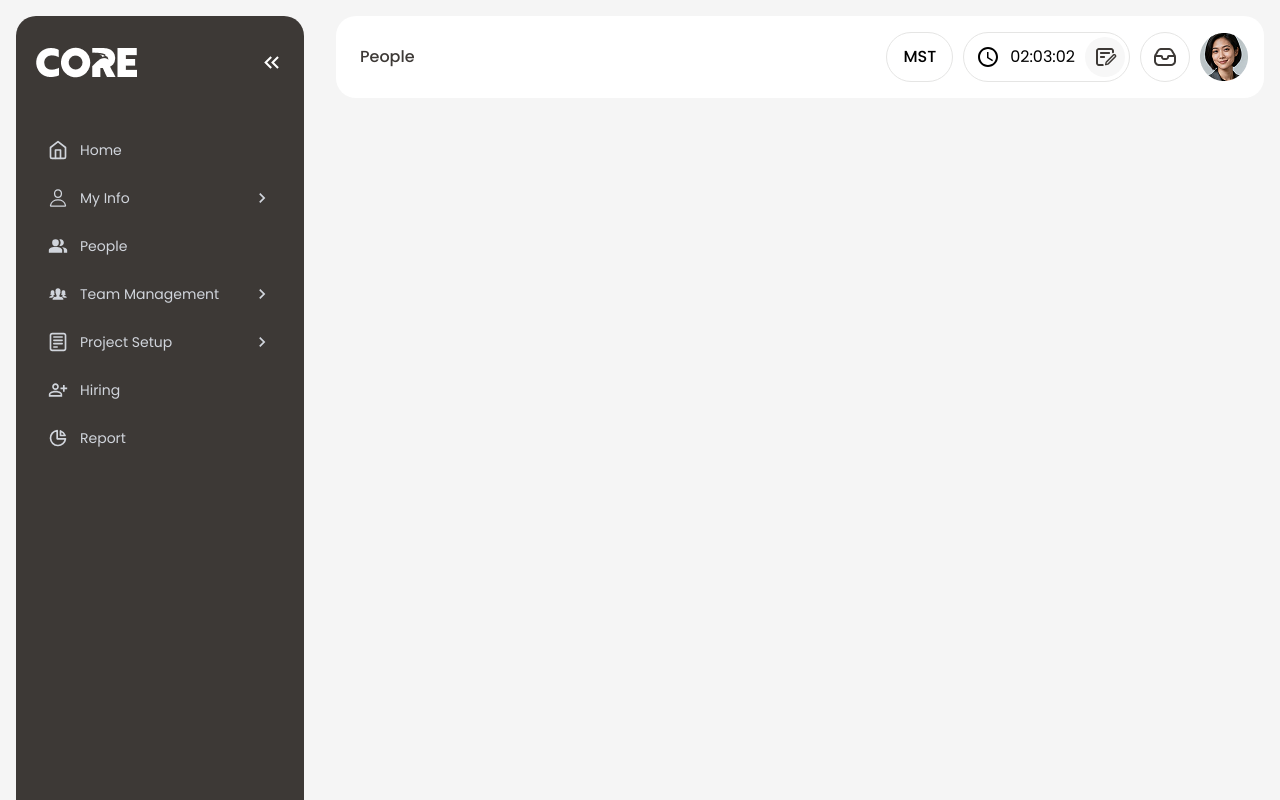
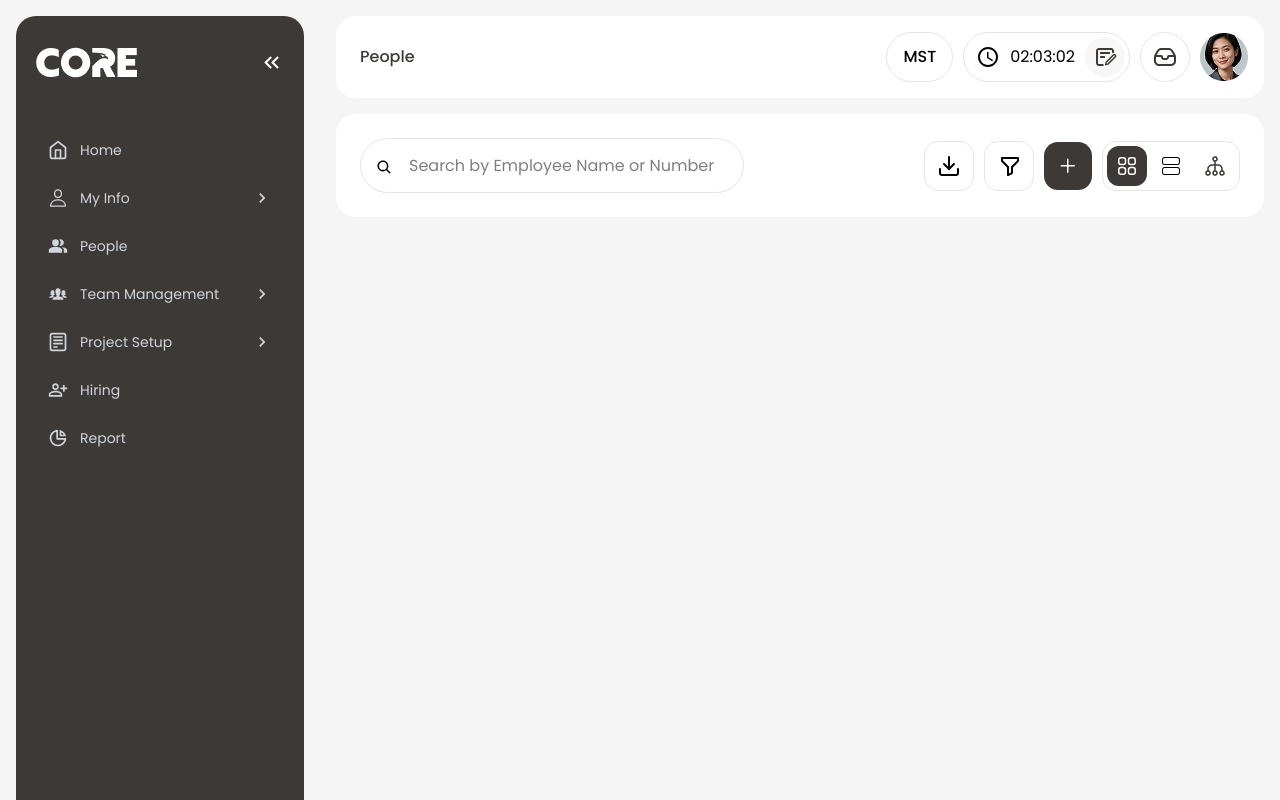
Before and after one commit to RahulRameshKumarParmar/Core-Assignment, a React (Vite) app: page / in a window 1280 px wide. Shown: the top 800 px of the page. Built offline with nearby package versions, Linux system fonts and the light colour scheme.

Commit message:
search bar and options created

```diff
--- a/src/App.tsx
+++ b/src/App.tsx
@@ -6,16 +6,20 @@ import {
   MdPeopleAlt,
 } from "react-icons/md";
 import "./App.css";
-import { FiHome } from "react-icons/fi";
-import { IoPersonOutline } from "react-icons/io5";
+import { FiDownload, FiHome } from "react-icons/fi";
+import { IoPersonOutline, IoSearch } from "react-icons/io5";
 import { IoIosPeople } from "react-icons/io";
 import { CgNotes } from "react-icons/cg";
 import { HiOutlineChartPie } from "react-icons/hi";
 import { TbSettings2 } from "react-icons/tb";
+import { BiFilterAlt } from "react-icons/bi";
+import { HiOutlineSquares2X2 } from "react-icons/hi2";
+import { CiGrid2H } from "react-icons/ci";
+import { GoPlus } from "react-icons/go";
 
 function App() {
   return (
-    <div className="grid grid-cols-[25%_75%] bg-[whitesmoke] h-screen w-screen">
+    <div className="grid grid-cols-[25%_75%] bg-[whitesmoke] h-[200vh] w-screen">
       <div className="w-full">
         {/* Side Menu */}
         <div className="bg-[rgba(61,57,54,1)] m-4 rounded-[20px] h-[150vh] flex flex-col justify-between">
@@ -116,6 +120,44 @@ function App() {
             </div>
           </div>
         </header>
+
+        {/* Hero Section */}
+        <main className="h-100vh bg-[rgba(255,255,255,1)] m-4 rounded-[20px]">
+          <div className="w-full flex items-center justify-betweem">
+            <div className="relative w-full">
+              <div className="absolute bottom-10.5 left-10">
+                <IoSearch size={16} />
+              </div>
+              <input
+                className="m-6 px-4 py-3.5 border border-[rgba(229,229,228,1)] rounded-[40px] text-3.5 leading-[100%] tracking-[-2%] w-[30vw] ps-12"
+                type="text"
+                placeholder="Search by Employee Name or Number" />
+            </div>
+
+            <div className="flex items-center justify-end w-full m-6 gap-2.5">
+              <div className="border border-[#E5E5E4] p-3 rounded-[14px]">
+                <FiDownload size={24}/>
+              </div>
+              <div className="border border-[#E5E5E4] p-3 rounded-[14px]">
+                <BiFilterAlt size={24}/>
+              </div>
+              <div className="bg-[#3D3936] p-3 rounded-[14px] text-white">
+                <GoPlus size={24}/>
+              </div>
+              <div className="flex items-center border border-[#E5E5E4] gap-1 p-1 rounded-[14px]">
+                <div className="bg-[#3D3936] p-2 rounded-xl text-white">
+                  <HiOutlineSquares2X2 size={24}/>
+                </div>
+                <div className="p-2 rounded-xl">
+                  <CiGrid2H size={24}/>
+                </div>
+                <div className="p-2 rounded-xl">
+                  <img src="../images/hierarchy.png" alt="Hierarchy Icon" />
+                </div>
+              </div>
+            </div>
+          </div>
+        </main>
       </div>
     </div>
   );
```
Also changed, not shown: images/hierarchy.png (added).
